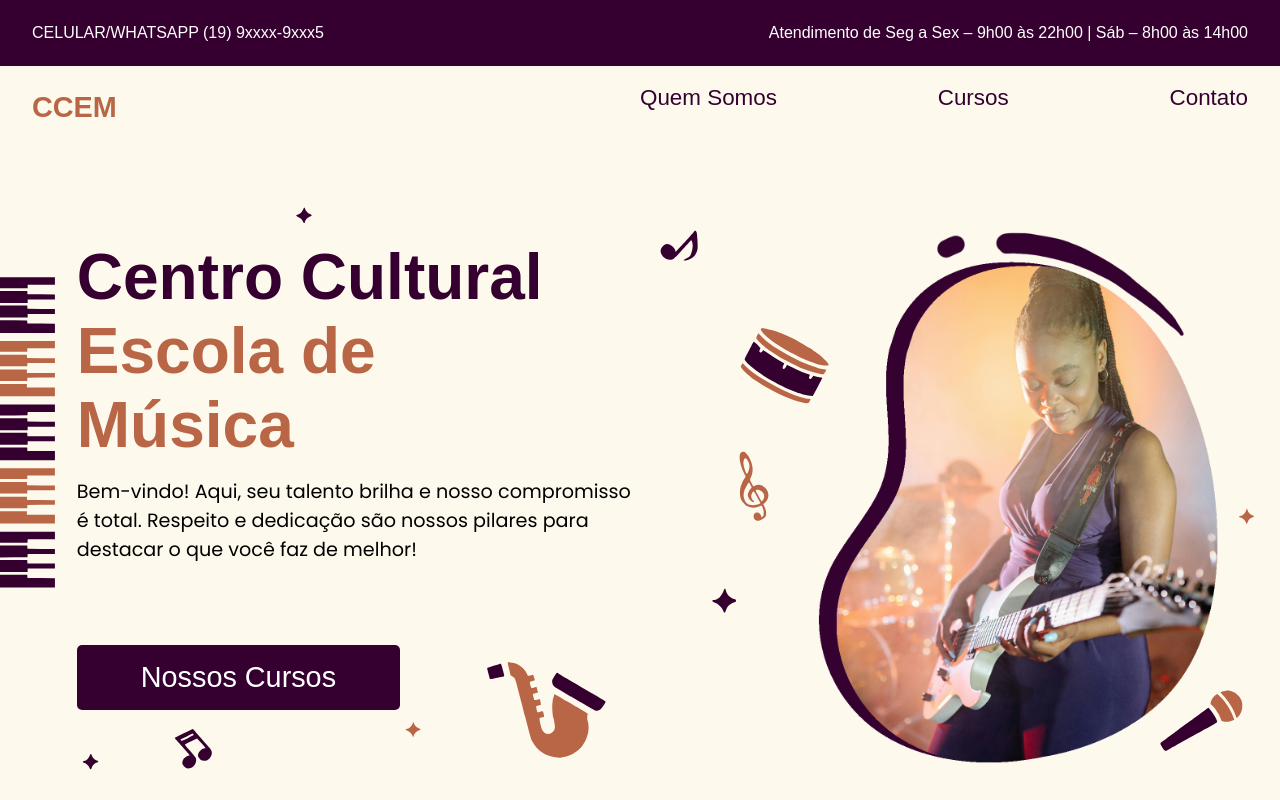
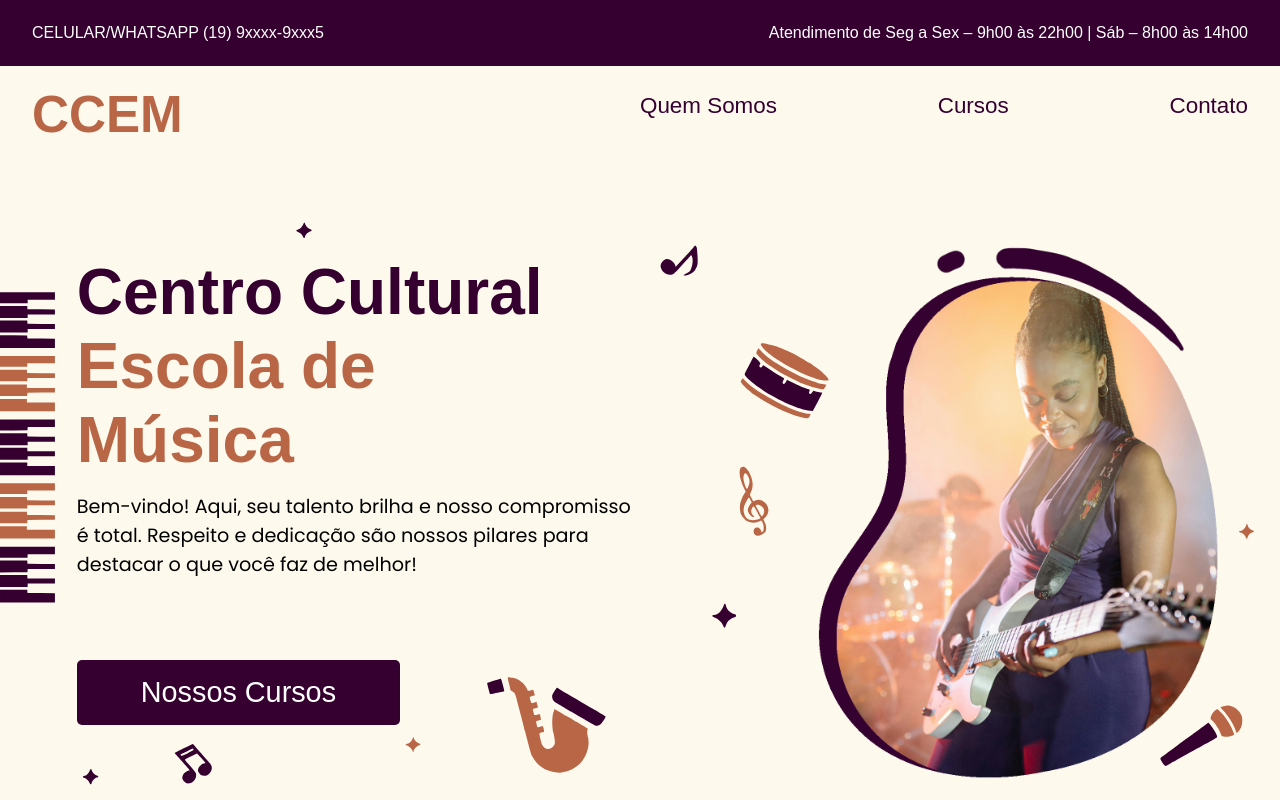
Before and after one commit to ulissesmarciano/site-react-ccem-escola-de-musica, a React (Create React App) app: page / in a window 1280 px wide. Shown: the top 800 px of the page. Built offline with nearby package versions, Linux system fonts and the light colour scheme; a web font is replaced by a local one.

Commit message:
Atualização: Modificando tamanho do logo

```diff
--- a/src/components/Header/styles.js
+++ b/src/components/Header/styles.js
@@ -155,5 +155,9 @@ export const Container = styled.header`
         }
     }
 
-
+    @media(min-width: 1024px) {
+        .header-container .logo {
+            font-size: 3.2rem;
+        }
+    }
 `;
```
